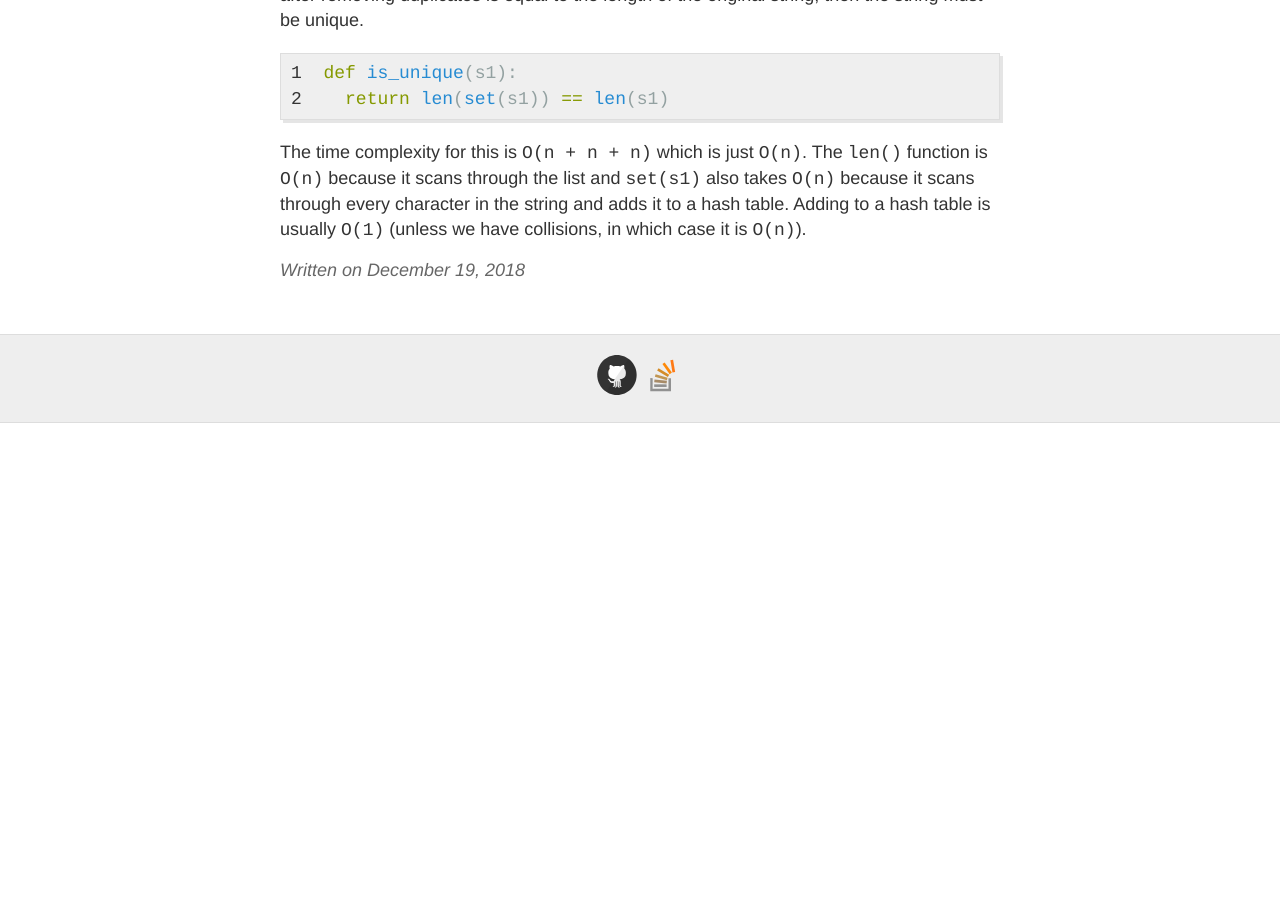
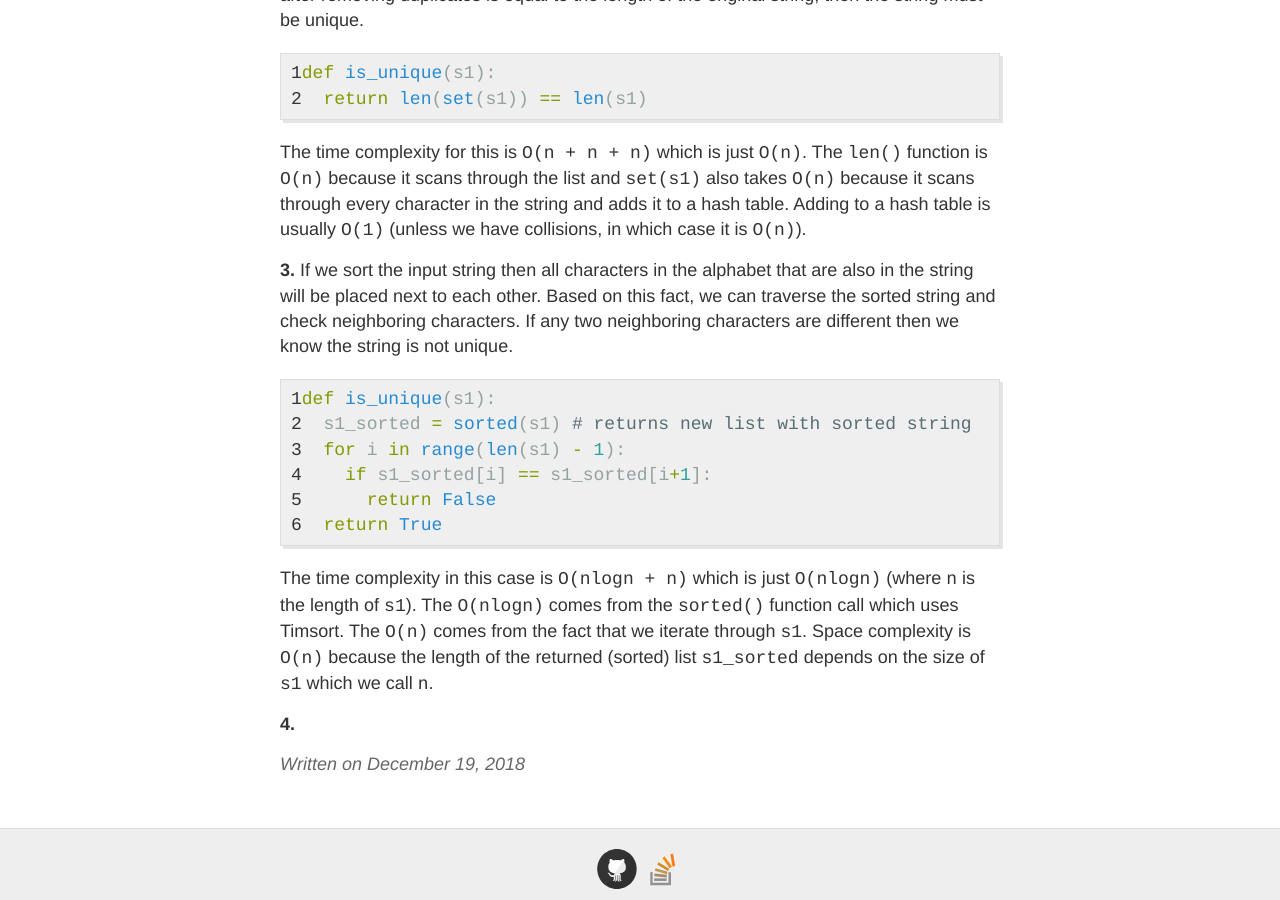
Before and after one commit to gutucristian/gutucristian.github.io, a Jekyll site: the page built from _posts/2018-12-19-Is-Unique-CTCI-Problem.md, in a window 1280 px wide and 900 px high, scrolled down 877 px. Built offline with Jekyll 4.4.1, drawn with Linux system fonts in a browser that asks for light colours; our own code applies the rules of GitHub Pages for plain Markdown files; before the commit the page ends 1300 px from its top, so only the background shows below that.

Commit message:
Update 2018-12-19-Is-Unique-CTCI-Problem.md

```diff
--- a/_posts/2018-12-19-Is-Unique-CTCI-Problem.md
+++ b/_posts/2018-12-19-Is-Unique-CTCI-Problem.md
@@ -5,18 +5,18 @@ There are a few ways to solve this problem.
 **1.** If we assume an ASCII string then we know the alphabet has 128 characters (or 256 for extended ACII). In this case we can use a buffer of length 128 to indicate whether or not the character at index `i` is in the string. The second time we see this character we can immediatly return false.
 
 {% highlight python linenos %}
-  def is_unique(s1):
-    # string cannot be unique if its length is greater than the total alphabet size (128 for ASCII string)
-    if len(s1) > 128:
+def is_unique(s1):
+  # string cannot be unique if its length is greater than the total alphabet size (128 for ASCII string)
+  if len(s1) > 128:
+    return False
+
+  lst = [None] * 128
+  for char in s1:
+    if lst[ord(char)]:
       return False
+    lst[ord(char)] = 1
 
-    lst = [None] * 128
-    for char in s1:
-      if lst[ord(char)]:
-        return False
-      lst[ord(char)] = 1
-
-    return True
+  return True
 {% endhighlight %}
 
 The time complexity for this is `O(n)` where n is the length of the string. The space complexity is `O(1)` because we use a fixed size buffer.
@@ -24,8 +24,23 @@ The time complexity for this is `O(n)` where n is the length of the string. The
 **2.** We can take the original string and remove all duplicates (if any). If the length of the set after removing duplicates is equal to the length of the original string, then the string must be unique.
 
 {% highlight python linenos %}
-  def is_unique(s1):
-    return len(set(s1)) == len(s1)
+def is_unique(s1):
+  return len(set(s1)) == len(s1)
 {% endhighlight %}
 
 The time complexity for this is `O(n + n + n)` which is just `O(n)`. The `len()` function is `O(n)` because it scans through the list and `set(s1)` also takes `O(n)` because it scans through every character in the string and adds it to a hash table. Adding to a hash table is usually `O(1)` (unless we have collisions, in which case it is `O(n)`).
+
+**3.** If we sort the input string then all characters in the alphabet that are also in the string will be placed next to each other. Based on this fact, we can traverse the sorted string and check neighboring characters. If any two neighboring characters are different then we know the string is not unique.
+
+{% highlight python linenos %}
+def is_unique(s1):
+  s1_sorted = sorted(s1) # returns new list with sorted string
+  for i in range(len(s1) - 1):
+    if s1_sorted[i] == s1_sorted[i+1]:
+      return False
+  return True
+{% endhighlight %}
+
+The time complexity in this case is `O(nlogn + n)` which is just `O(nlogn)` (where `n` is the length of `s1`). The `O(nlogn)` comes from the `sorted()` function call which uses Timsort. The `O(n)` comes from the fact that we iterate through `s1`. Space complexity is `O(n)` because the length of the returned (sorted) list `s1_sorted` depends on the size of `s1` which we call `n`.
+
+**4.**
```
